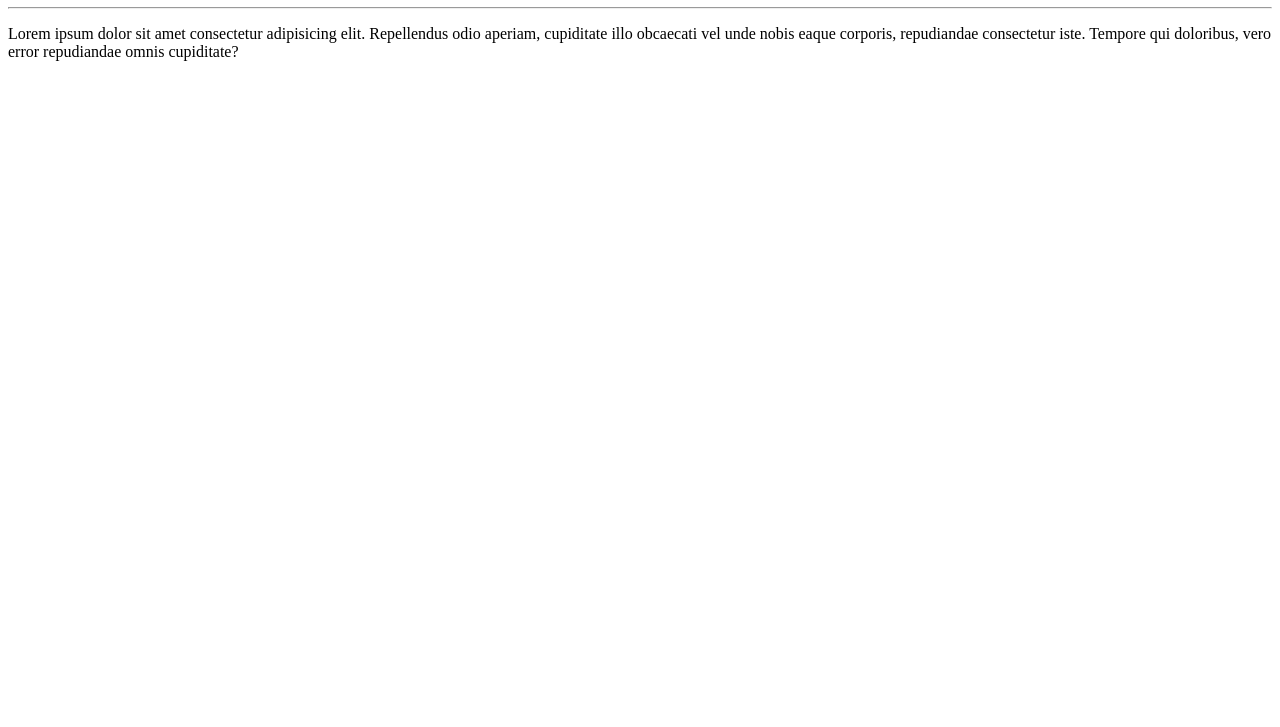
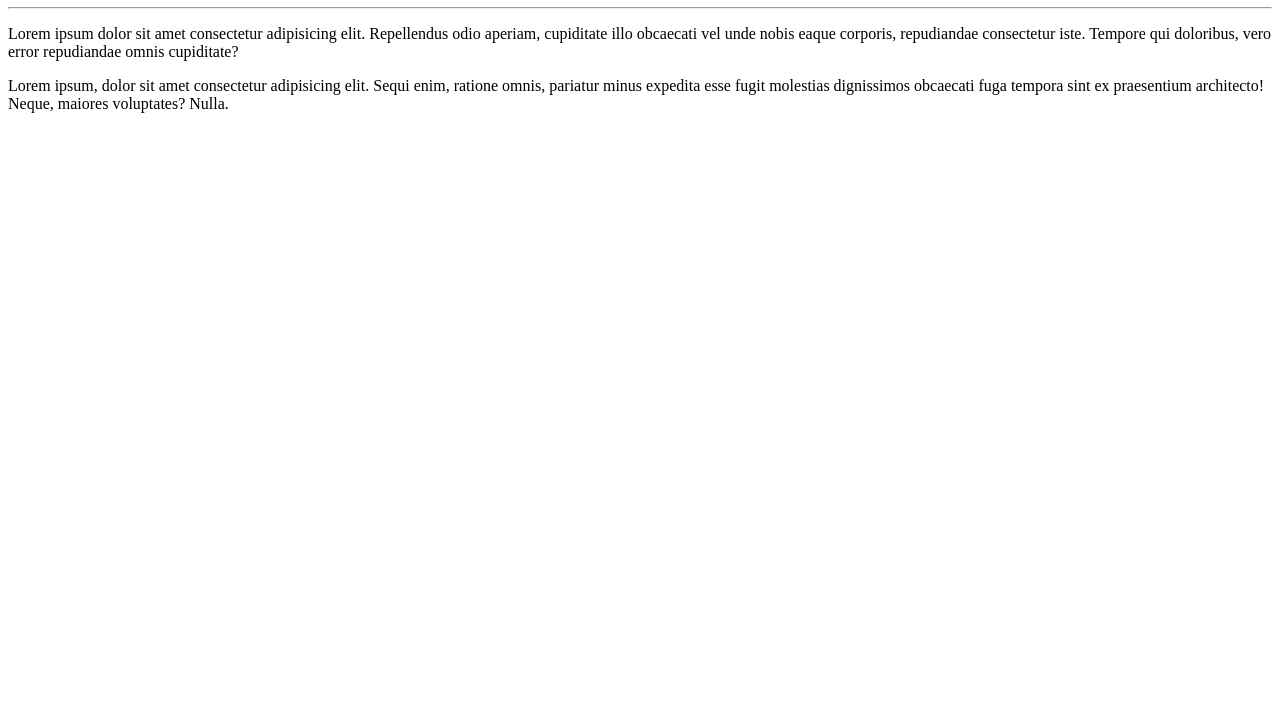
Before and after one commit to rodrigobenedect/Hello-World, a plain HTML site: page site/index.html in a window 1280 px wide. Shown: the part 73-800 px from the top of the page. Drawn offline with Linux system fonts and the light colour scheme.

Commit message:
Update index.html

```diff
--- a/site/index.html
+++ b/site/index.html
@@ -10,5 +10,6 @@
     <h1>Hello, World!</h1>
     <hr>
     <p>Lorem ipsum dolor sit amet consectetur adipisicing elit. Repellendus odio aperiam, cupiditate illo obcaecati vel unde nobis eaque corporis, repudiandae consectetur iste. Tempore qui doloribus, vero error repudiandae omnis cupiditate?</p>
+    <p>Lorem ipsum, dolor sit amet consectetur adipisicing elit. Sequi enim, ratione omnis, pariatur minus expedita esse fugit molestias dignissimos obcaecati fuga tempora sint ex praesentium architecto! Neque, maiores voluptates? Nulla.</p>
 </body>
 </html>
```
